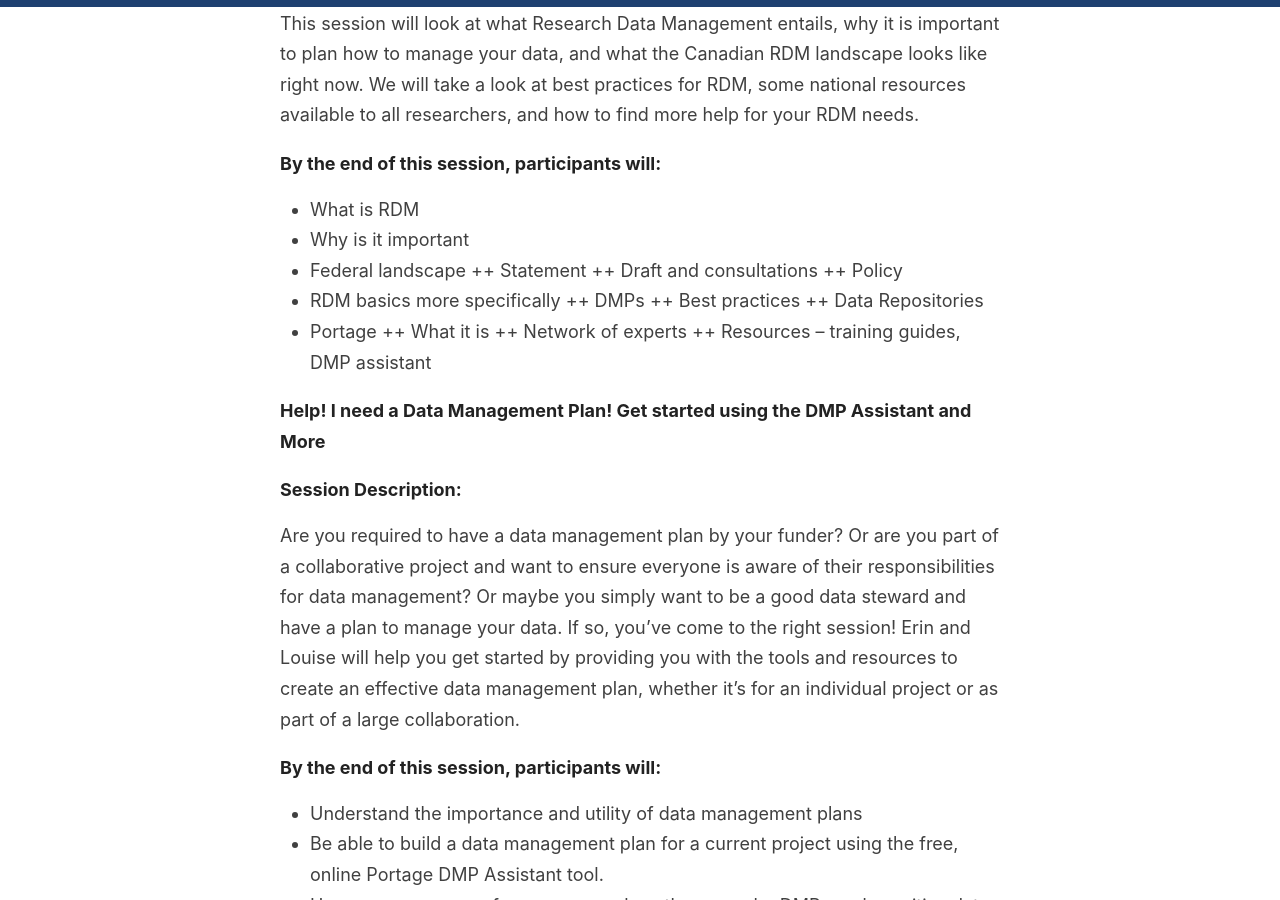
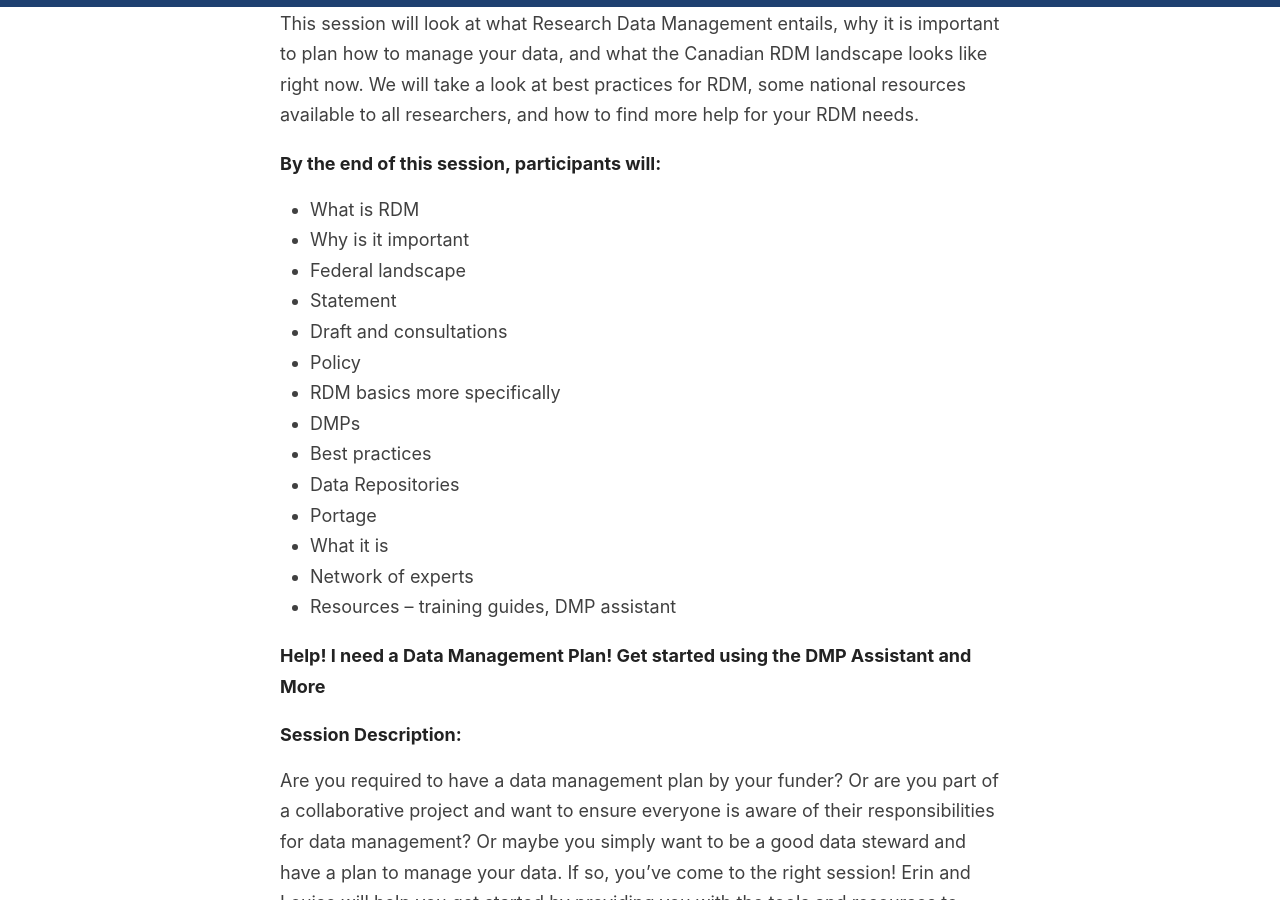
Before and after one commit to caul-dpsc/2021-rdm-series, a Jekyll site: the page built from _pages/index.md, in a window 1280 px wide and 900 px high, scrolled down 1190 px. Built offline with Jekyll 4.4.1, drawn with Linux system fonts in a browser that asks for light colours.

```diff
--- a/_pages/index.md
+++ b/_pages/index.md
@@ -25,17 +25,17 @@ This session will look at what Research Data Management entails, why it is impor
 + What is RDM
 + Why is it important
 + Federal landscape
-++ Statement
-++ Draft and consultations
-++ Policy
+ + Statement
+ + Draft and consultations
+ + Policy
 + RDM basics more specifically
-++ DMPs
-++ Best practices
-++ Data Repositories
+ + DMPs
+ + Best practices
+ + Data Repositories
 + Portage
-++ What it is
-++ Network of experts
-++ Resources – training guides, DMP assistant
+ + What it is
+ + Network of experts
+ + Resources – training guides, DMP assistant
 
 
 #### <a id="dmp"></a>Help! I need a Data Management Plan! Get started using the DMP Assistant and More
```
